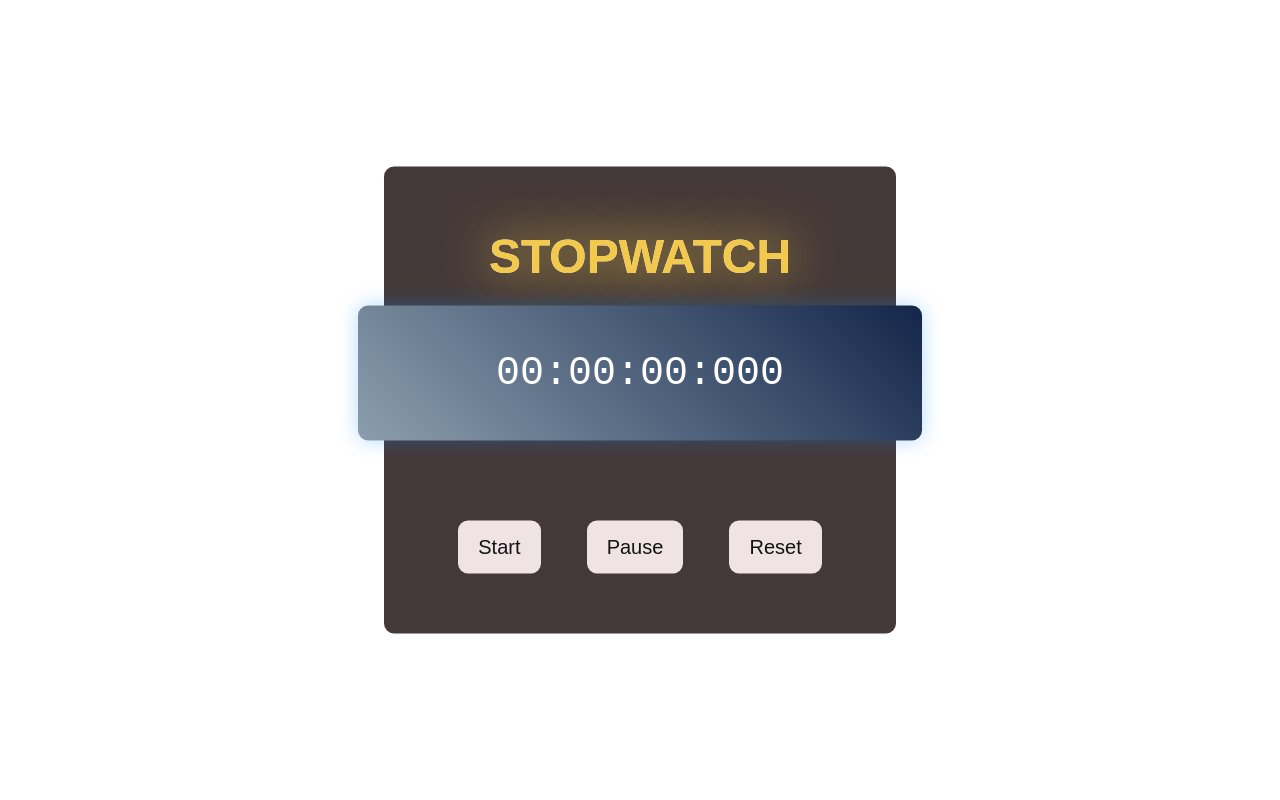
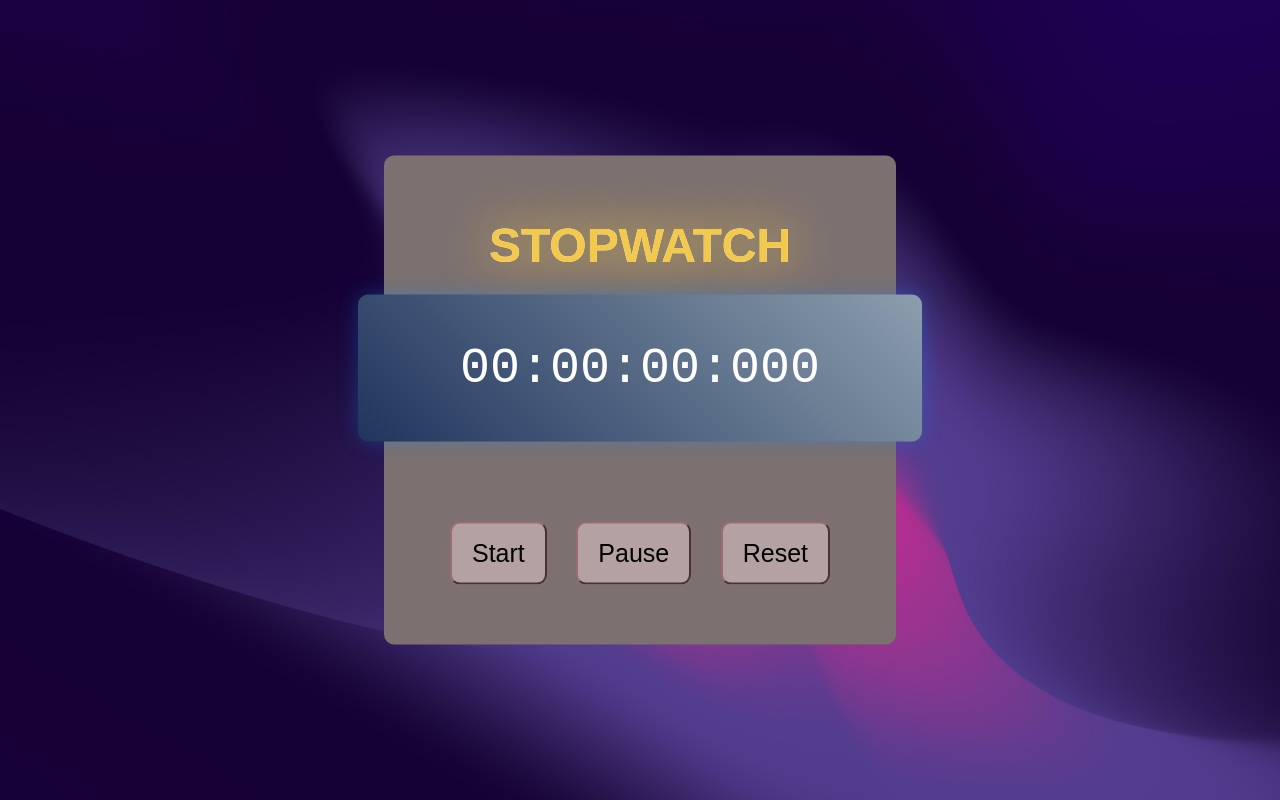
Before and after one commit to Sachidanand9/StopWatch-Using-Vanila-JavaScript, a plain HTML site: page index.html in a window 1280 px wide. Drawn offline with Linux system fonts and the light colour scheme.

Commit message:
Asset Folder Added

```diff
--- a/style.css
+++ b/style.css
@@ -1,9 +1,13 @@
-*,
-*:before,
-*:after{
-    padding: 0;
-    margin: 0;
-    box-sizing: border-box;
+
+:root {
+	--background-image: url(assets/BG-2.jpg);
+		}
+
+body{
+background-image: var(--background-image);
+background-size: cover;
+margin: 0px;
+color: white;
 }
 /* Heading Style Added */
 h1 {
@@ -23,7 +27,7 @@ h1 {
 }
 /* Container Style Added */
 .container{
-    background-color: #443939;
+    background-color: #7c7070;
     width: 40%;
     min-width: 500px;
     position: absolute;
@@ -39,14 +43,13 @@ h1 {
 #display{
     position: relative;
     width: 110%;
-    background: linear-gradient(-135deg,#13264a,#8c9ead);
+    background: linear-gradient(-135deg,#8c9ead,#1f355d);
     left: -5%;
     padding: 45px 0;
     font-family:  'Roboto mono', monospace;
-    color: #ffffff;
-    font-size: 40px;
+    color: white;
+    font-size: 50px;
     display: flex;
-    align-items: center;
     justify-content: center;
     border-radius: 10px;
     box-shadow: 0 0 20px rgba(0, 139, 253, 0.30);
@@ -60,11 +63,11 @@ h1 {
 }
 .btns button{
     padding: 15px 20px;
-    background-color: #efe3e3;
-    color: #141313;
-    border: none;
+    background-color: #b4a2a2;
+    color:black;
+    border-color: #9d6d6d;
     font-family: 'Poppins',sans-serif;
-    font-size: 20px;
+    font-size: 25px;
     border-radius: 10px;
     cursor: pointer;
     outline: none;
```
Also changed, not shown: script.js (+5 -2 lines), assets/BG-2.jpg (added).
